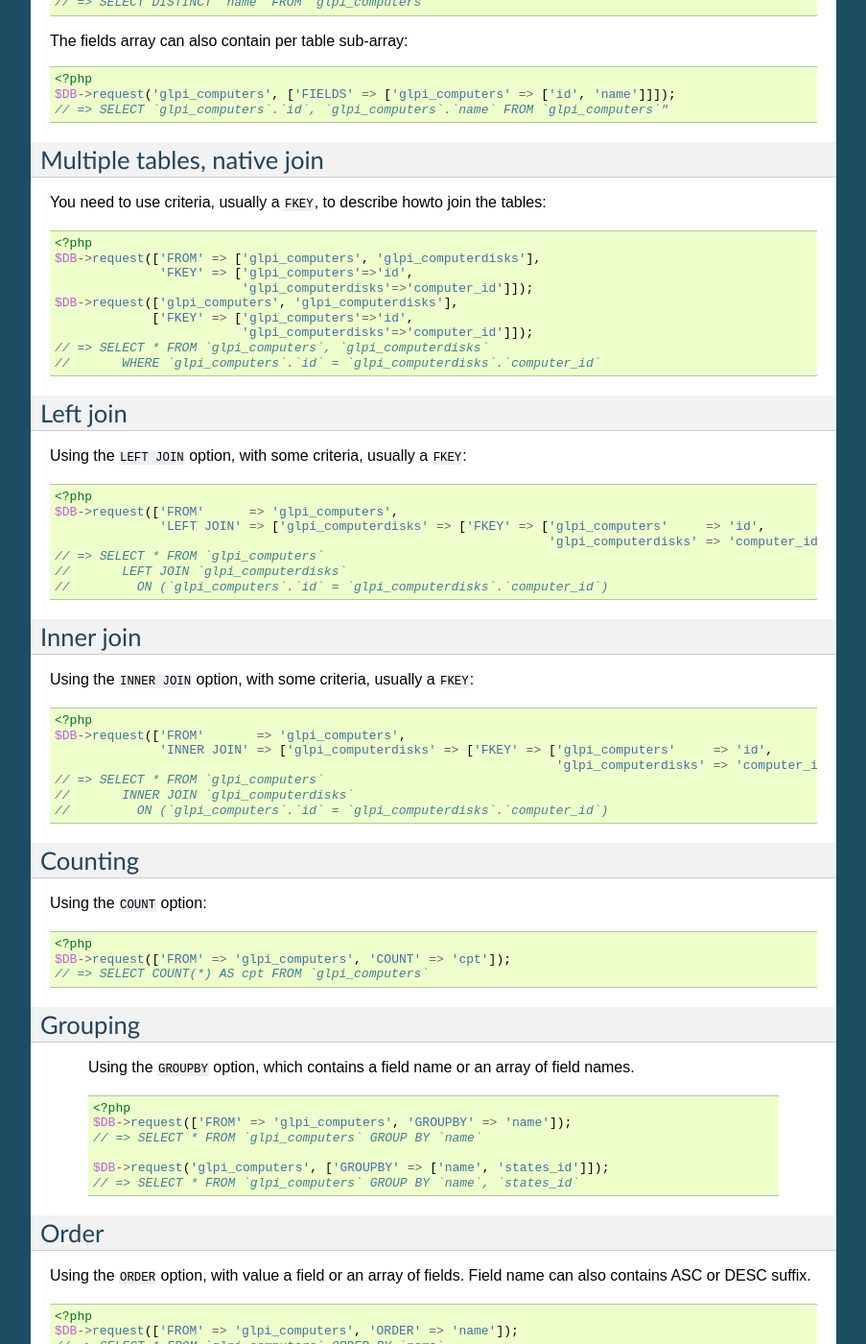
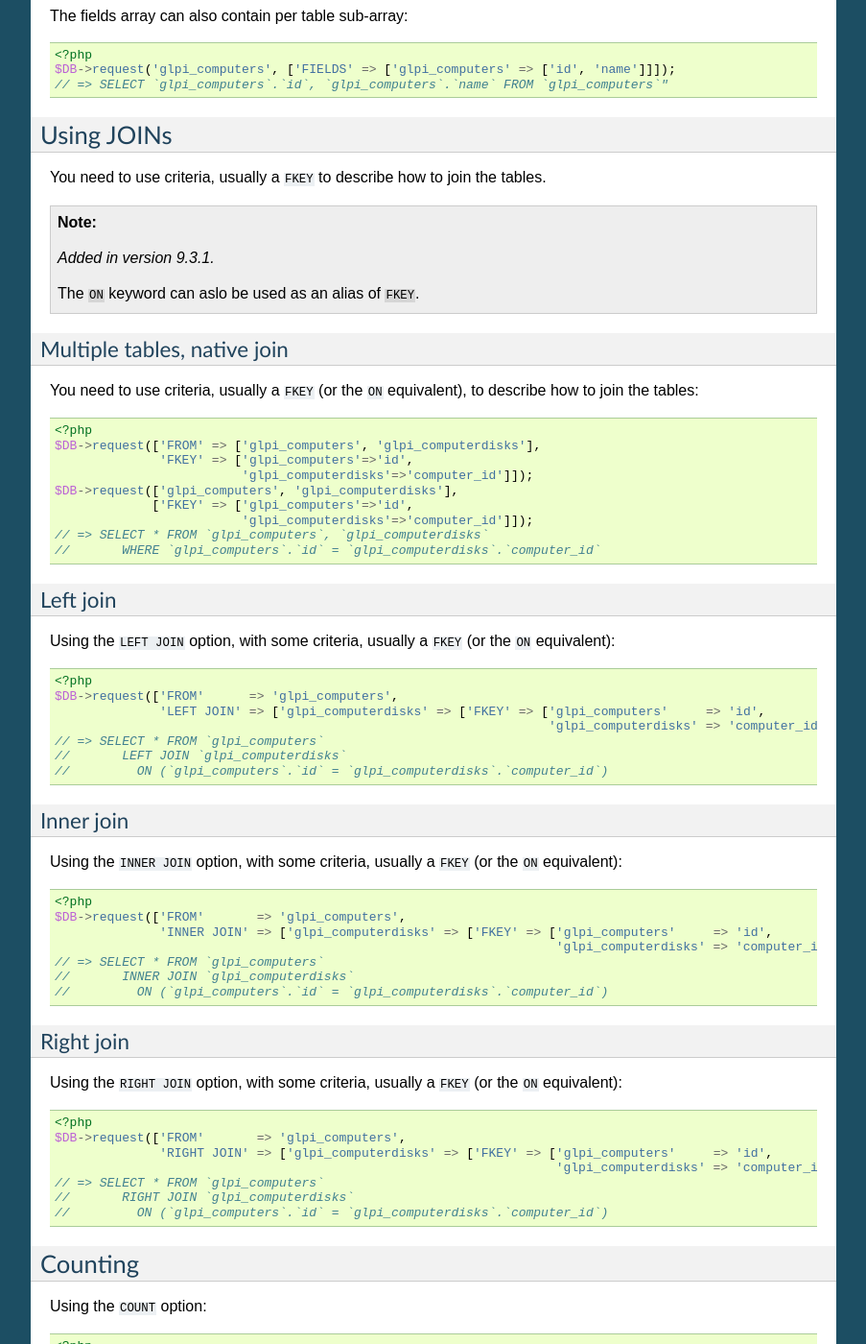
Before and after one commit to glpi-project/docdev, a Sphinx documentation site: the page built from source/devapi/database/dbiterator.rst, in a window 1280 px wide and 1400 px high, scrolled down 1573 px. Shown: the whole window at 96% size, without its empty margins (198-1101 px from the left). Built offline with Sphinx 7.4.7, drawn with Linux system fonts in a browser that asks for light colours; some of the changed text lies outside the part shown.

Commit message:
Document new iterator capabilities
RIGHT JOIN
Aggregate functions
ON as FKEY alias

```diff
--- a/source/devapi/database/dbiterator.rst
+++ b/source/devapi/database/dbiterator.rst
@@ -104,10 +103,21 @@
    $DB->request('glpi_computers', ['FIELDS' => ['glpi_computers' => ['id', 'name']]]);
    // => SELECT `glpi_computers`.`id`, `glpi_computers`.`name` FROM `glpi_computers`"
 
+Using JOINs
+^^^^^^^^^^^
+
+You need to use criteria, usually a ``FKEY`` to describe how to join the tables.
+
+.. note::
+
+   .. versionadded:: 9.3.1
+
+   The ``ON`` keyword can aslo be used as an alias of ``FKEY``.
+
 Multiple tables, native join
-^^^^^^^^^^^^^^^^^^^^^^^^^^^^
+++++++++++++++++++++++++++++
 
-You need to use criteria, usually a ``FKEY``, to describe howto join the tables:
+You need to use criteria, usually a ``FKEY`` (or the ``ON`` equivalent), to describe how to join the tables:
 
 .. code-block:: php
 
@@ -122,9 +132,9 @@
    //       WHERE `glpi_computers`.`id` = `glpi_computerdisks`.`computer_id`
 
 Left join
-^^^^^^^^^
++++++++++
 
-Using the ``LEFT JOIN`` option, with some criteria, usually a ``FKEY``:
+Using the ``LEFT JOIN`` option, with some criteria, usually a ``FKEY`` (or the ``ON`` equivalent):
 
 .. code-block:: php
 
@@ -137,9 +147,9 @@
    //         ON (`glpi_computers`.`id` = `glpi_computerdisks`.`computer_id`)
 
 Inner join
-^^^^^^^^^^
+++++++++++
 
-Using the ``INNER JOIN`` option, with some criteria, usually a ``FKEY``:
+Using the ``INNER JOIN`` option, with some criteria, usually a ``FKEY`` (or the ``ON`` equivalent):
 
 .. code-block:: php
 
@@ -151,6 +161,20 @@
    //       INNER JOIN `glpi_computerdisks`
    //         ON (`glpi_computers`.`id` = `glpi_computerdisks`.`computer_id`)
 
+Right join
+++++++++++
+
+Using the ``RIGHT JOIN`` option, with some criteria, usually a ``FKEY`` (or the ``ON`` equivalent):
+
+.. code-block:: php
+
+   <?php
+   $DB->request(['FROM'       => 'glpi_computers',
+                 'RIGHT JOIN' => ['glpi_computerdisks' => ['FKEY' => ['glpi_computers'     => 'id',
+                                                                      'glpi_computerdisks' => 'computer_id']]]]);
+   // => SELECT * FROM `glpi_computers`
+   //       RIGHT JOIN `glpi_computerdisks`
+   //         ON (`glpi_computers`.`id` = `glpi_computerdisks`.`computer_id`)
 
 Counting
 ^^^^^^^^
@@ -167,17 +191,16 @@
 Grouping
 ^^^^^^^^
 
-   Using the ``GROUPBY`` option, which contains a field name or an array of field names.
+Using the ``GROUPBY`` option, which contains a field name or an array of field names.
 
-   .. code-block:: php
+.. code-block:: php
 
-      <?php
-      $DB->request(['FROM' => 'glpi_computers', 'GROUPBY' => 'name']);
-      // => SELECT * FROM `glpi_computers` GROUP BY `name`
+   <?php
+   $DB->request(['FROM' => 'glpi_computers', 'GROUPBY' => 'name']);
+   // => SELECT * FROM `glpi_computers` GROUP BY `name`
 
-      $DB->request('glpi_computers', ['GROUPBY' => ['name', 'states_id']]);
-      // => SELECT * FROM `glpi_computers` GROUP BY `name`, `states_id`
-
+   $DB->request('glpi_computers', ['GROUPBY' => ['name', 'states_id']]);
+   // => SELECT * FROM `glpi_computers` GROUP BY `name`, `states_id`
 
 Order
 ^^^^^
@@ -276,3 +299,19 @@
 
    $DB->request(['SELECT' => 'field AS f', 'FROM' => 'glpi_computers AS c']);
    // => SELECT `field` AS `f` FROM `glpi_computers` AS `c`
+
+Aggregate functions
++++++++++++++++++++
+
+.. versionadded:: 9.3.1
+
+You can use some aggregation SQL functions on fields: ``COUNT``, ``SUM``, ``AVG``, ``MIN`` and ``MAX`` are supported. Just set the function as the key in your fields array:
+
+.. code-block:: php
+
+   <?php
+   $DB->request(['SELECT' => ['COUNT' => 'field', 'bar'], 'FROM' => 'glpi_computers', 'GROUPBY' => 'field']);
+   // => SELECT COUNT(`field`), `bar` FROM `glpi_computers` GROUP BY `field`
+
+   $DB->request(['SELECT' => ['bar', 'SUM' => 'amount AS total'], 'FROM' => 'glpi_computers', 'GROUPBY' => 'amount']);
+   // => SELECT `bar`, SUM(`amount`) AS `total` FROM `glpi_computers` GROUP BY `amount`
```
Also changed, not shown: other parts of source/devapi/database/dbiterator.rst (+0 -1 lines).
